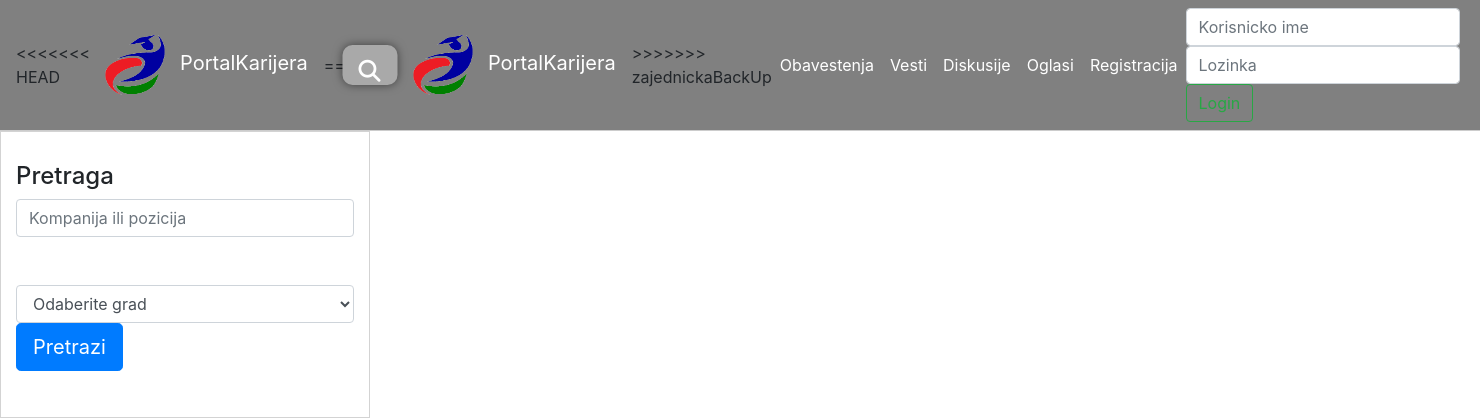
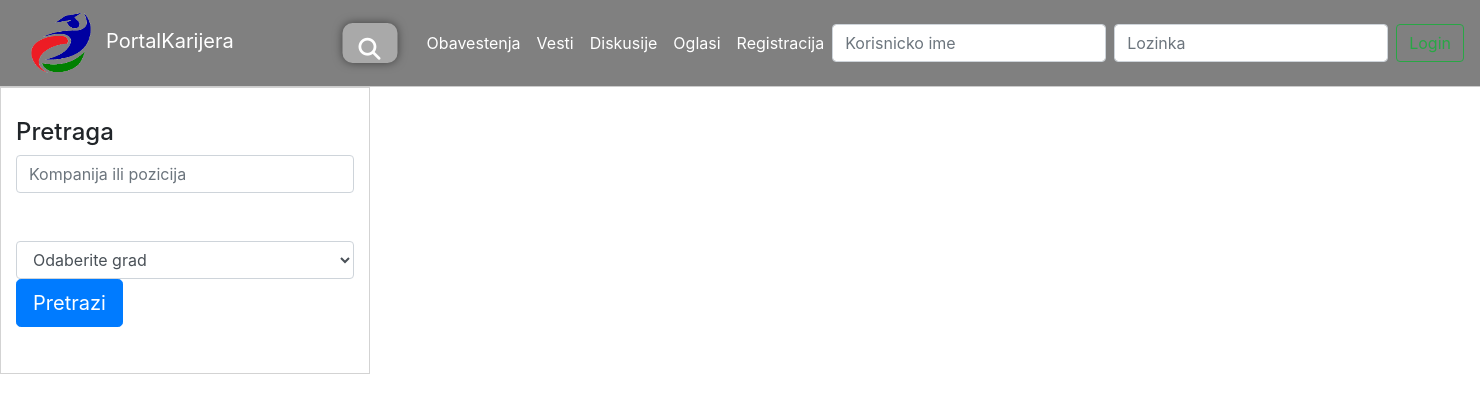
Before and after one commit to ljubica11/portalKarijera, a CodeIgniter app: page /portalKarijera/index.php/oglasi/index in a window 1480 px wide. Shown: the top 420 px of the page. Run offline with CodeIgniter, Linux system fonts and the light colour scheme; data comes from the database, SQL or seed files in the repository; data that the repository does not hold is empty; some libraries are stand-ins or nearby versions.

Commit message:
konflikta nema

```diff
--- a/application/views/headers/guestHeader.php
+++ b/application/views/headers/guestHeader.php
@@ -10,12 +10,9 @@
     </head>
     <body>
         <nav class="navbar navbar-expand-lg navbar-light" id="header">
-<<<<<<< HEAD
-            <a class="navbar-brand" href="<?php echo base_url()?>"><img id="brand-image" src="<?php echo base_url()?>//images/logo.png" width="90" height="60" title="Logo" alt="Logo">PortalKarijera</a>
-=======
-            <a class="navbar-brand" href="#"><img id="brand-image" src="<?php echo base_url()?>//images/logo.png" width="90" height="60" title="Logo" alt="Logo">PortalKarijera</a>
->>>>>>> zajednickaBackUp
-            <button class="navbar-toggler" type="button" data-toggle="collapse" data-target="#navbarNav" aria-controls="navbarNav" aria-expanded="false" aria-label="Toggle navigation">
+
+
+            <a class="navbar-brand" href="<?php echo site_url()?>"><img id="brand-image" src="<?php echo base_url()?>//images/logo.png" width="90" height="60" title="Logo" alt="Logo">PortalKarijera</a>            <button class="navbar-toggler" type="button" data-toggle="collapse" data-target="#navbarNav" aria-controls="navbarNav" aria-expanded="false" aria-label="Toggle navigation">
               <span class="navbar-toggler-icon"></span>
             </button>
             <div class="collapse navbar-collapse" id="navbarNav">
```
